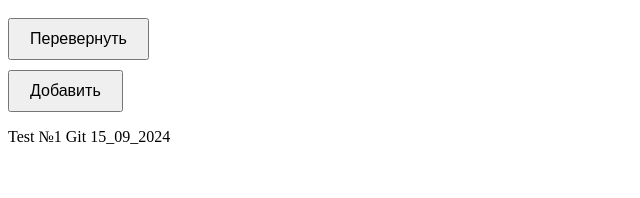
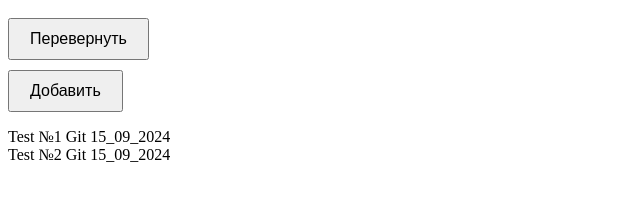
Before and after one commit to maximes2004/Homework_12_09, a plain HTML site: page index.html in a window 1280 px wide. Shown: the whole page, without its empty margins (0-640 px from the left). Drawn offline with nearby package versions, Linux system fonts and the light colour scheme.

Commit message:
Добавил доп коммит 2

```diff
--- a/index.html
+++ b/index.html
@@ -38,5 +38,6 @@
       </ul>
     </div>
     <div>Test №1 Git 15_09_2024</div>
+    <div>Test №2 Git 15_09_2024</div>
   </body>
 </html>
```
